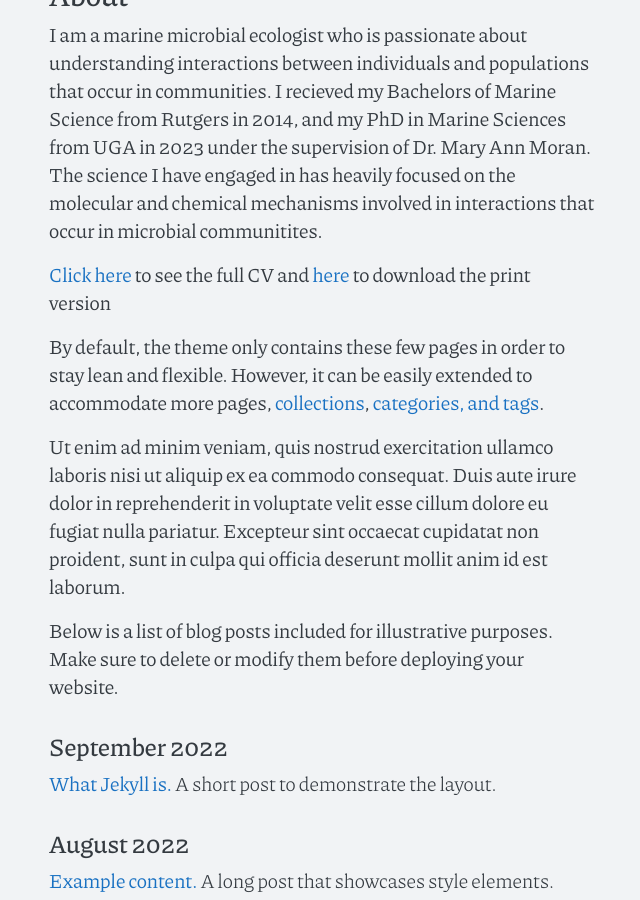
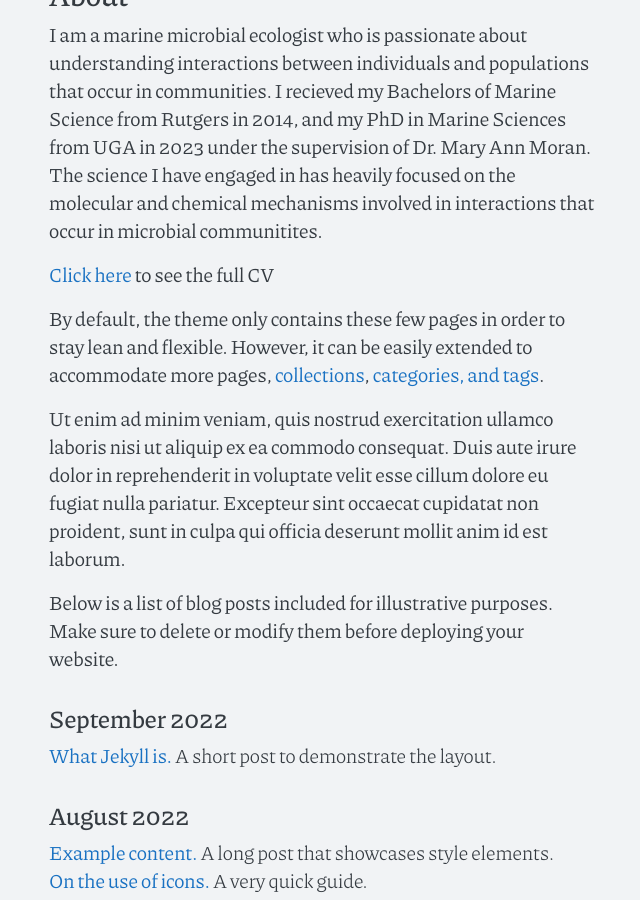
Before and after one commit to jschreie/jschreie.github.io, a Jekyll site: the page built from index.md, in a window 1280 px wide and 900 px high, scrolled down 1030 px. Shown: the whole window, without its empty margins (318-958 px from the left). Built offline with Jekyll 4.4.1, drawn with Linux system fonts in a browser that asks for light colours.

Commit message:
Update index.md

```diff
--- a/index.md
+++ b/index.md
@@ -7,7 +7,7 @@
 
 I am a marine microbial ecologist who is passionate about understanding interactions between individuals and populations that occur in communities. I recieved my Bachelors of Marine Science from Rutgers in 2014, and my PhD in Marine Sciences from UGA in 2023 under the supervision of Dr. Mary Ann Moran. The science I have engaged in has heavily focused on the molecular and chemical mechanisms involved in interactions that occur in microbial communitites.
 
-[Click here](/cv) to see the full CV and [here](/cv.pdf) to download the print version
+[Click here](/cv.pdf) to see the full CV
 
 
 By default, the theme only contains these few pages in order to stay lean and flexible. However, it can be easily extended to accommodate more pages, [collections](https://jekyllrb.com/docs/collections/), [categories, and tags](https://jekyllrb.com/docs/posts/#tags-and-categories).
```
